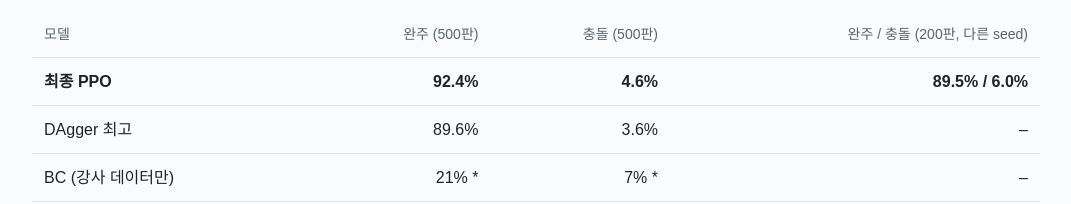
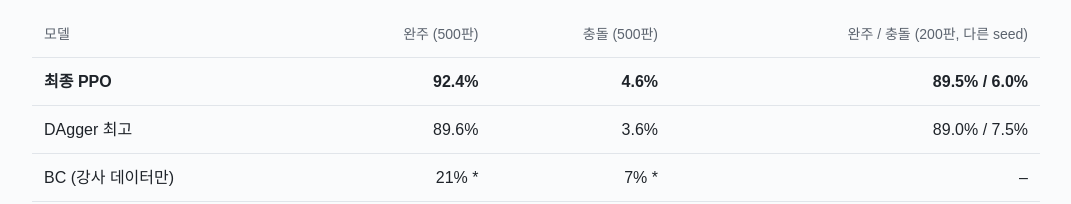
Before and after one commit to venezuela-chocolate-milk/Yulbungbung, a plain HTML site: page docs/index.html in a window 1280 px wide. Shown: the part 1898-2102 px from the top of the page, without its empty margins (104-1175 px from the left). Drawn offline with Linux system fonts and the light colour scheme; a web font is replaced by a local one.

```diff
--- a/docs/index.html
+++ b/docs/index.html
@@ -67,7 +67,7 @@ footer{padding:32px 0 56px;color:var(--muted);font-size:14px;border-top:1px soli
 <thead><tr><th>모델</th><th class="n">완주 (500판)</th><th class="n">충돌 (500판)</th><th class="n">완주 / 충돌 (200판, 다른 seed)</th></tr></thead>
 <tbody>
 <tr class="final"><td>최종 PPO</td><td class="n">92.4%</td><td class="n">4.6%</td><td class="n">89.5% / 6.0%</td></tr>
-<tr><td>DAgger 최고</td><td class="n">89.6%</td><td class="n">3.6%</td><td class="n">–</td></tr>
+<tr><td>DAgger 최고</td><td class="n">89.6%</td><td class="n">3.6%</td><td class="n">89.0% / 7.5%</td></tr>
 <tr><td>BC (강사 데이터만)</td><td class="n">21% *</td><td class="n">7% *</td><td class="n">–</td></tr>
 </tbody></table></div>
 <p class="note">* 100판. 500판 오차는 완주 ±2.7%p, 충돌 ±1.7%p 정도입니다. 최종 PPO는 완주가 2.8%p 높고 충돌이 1.0%p 높아서, 이 평가만으로는 DAgger 최고를 확실히 넘었다고 하기 어렵습니다. 더 큰 같은 판 비교는 아래 강건성에 있습니다.</p>
```
